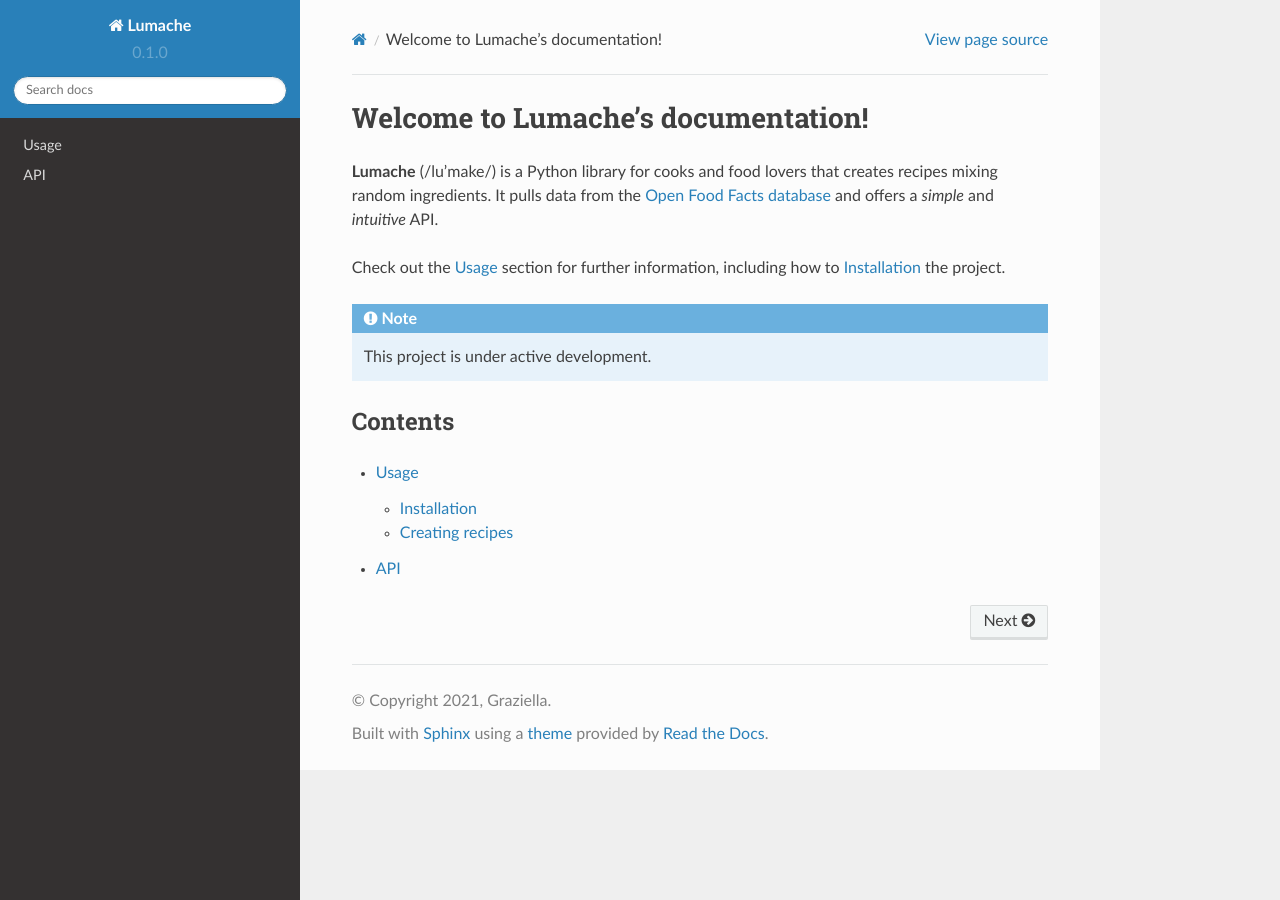
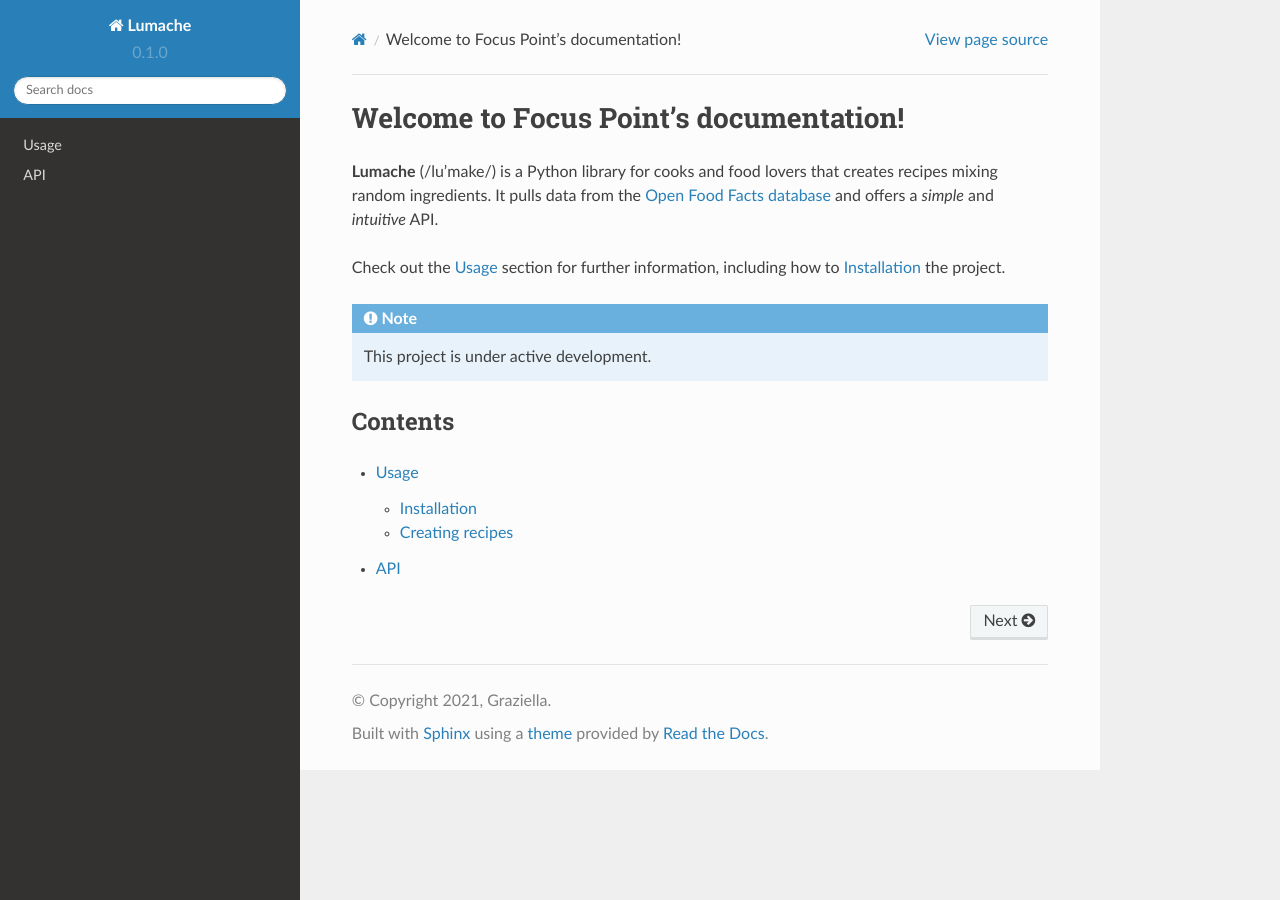
Before and after one commit to Omega0x013/focus-point-docs, a Sphinx documentation site: the page built from docs/source/index.rst, in a window 1280 px wide. Built offline with Sphinx 7.4.7 and the Read the Docs theme 2.0.0, drawn with Linux system fonts in a browser that asks for light colours.

Commit message:
Update index.rst
test, also changed name

```diff
--- a/docs/source/index.rst
+++ b/docs/source/index.rst
@@ -1,4 +1,4 @@
-Welcome to Lumache's documentation!
+Welcome to Focus Point's documentation!
 ===================================
 
 **Lumache** (/lu'make/) is a Python library for cooks and food lovers
```
